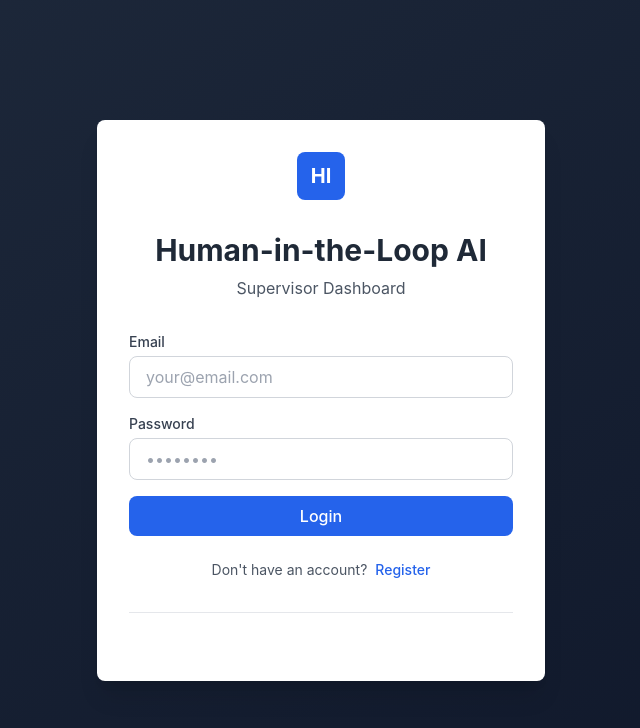
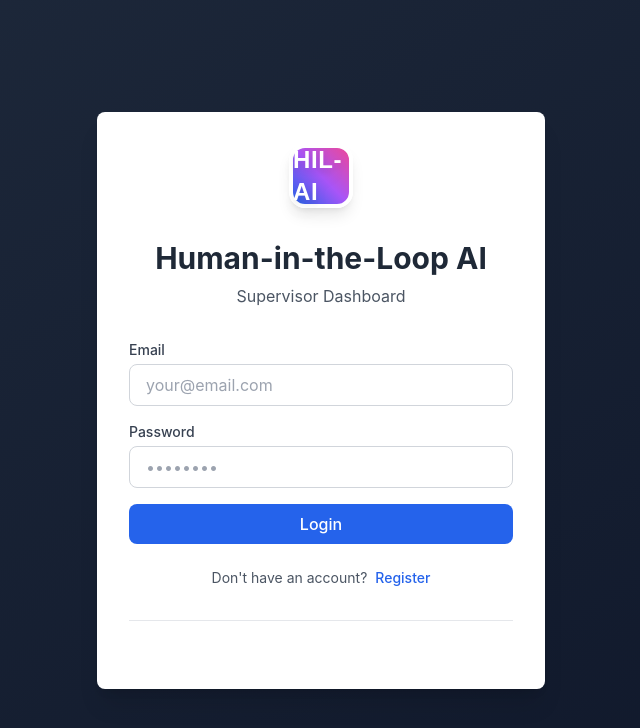
Before and after one commit to dwdjitendra-cloud/Human-in-the-Loop-AI-Supervisor, a React (Vite) app in the folder frontend/: page / in a window 1280 px wide. Shown: the top 728 px of the page, without its empty margins (319-959 px from the left). Built offline with nearby package versions, Linux system fonts and the light colour scheme.

Commit message:
change the logo button

```diff
--- a/frontend/src/pages/Login.jsx
+++ b/frontend/src/pages/Login.jsx
@@ -44,8 +44,8 @@ export const Login = ({ onLoginSuccess }) => {
     <div className="min-h-screen bg-gradient-to-br from-slate-800 to-slate-900 flex items-center justify-center p-4">
       <div className="bg-white rounded-lg shadow-xl p-8 w-full max-w-md">
         <div className="flex justify-center mb-8">
-          <div className="w-12 h-12 bg-blue-600 rounded-lg flex items-center justify-center">
-            <span className="text-white font-bold text-xl">HI</span>
+          <div className="w-16 h-16 bg-gradient-to-tr from-blue-600 via-purple-500 to-pink-500 rounded-2xl flex items-center justify-center shadow-lg border-4 border-white">
+            <span className="text-white font-extrabold text-2xl tracking-wide drop-shadow-lg" style={{fontFamily: 'Montserrat, sans-serif'}}>HIL-AI</span>
           </div>
         </div>
 
```
